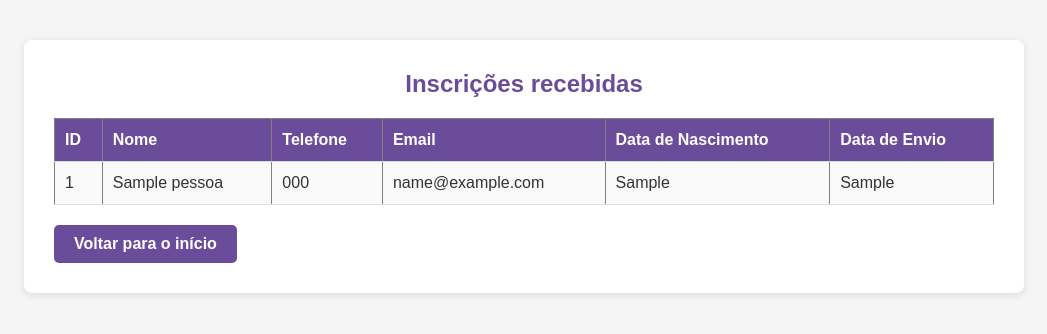
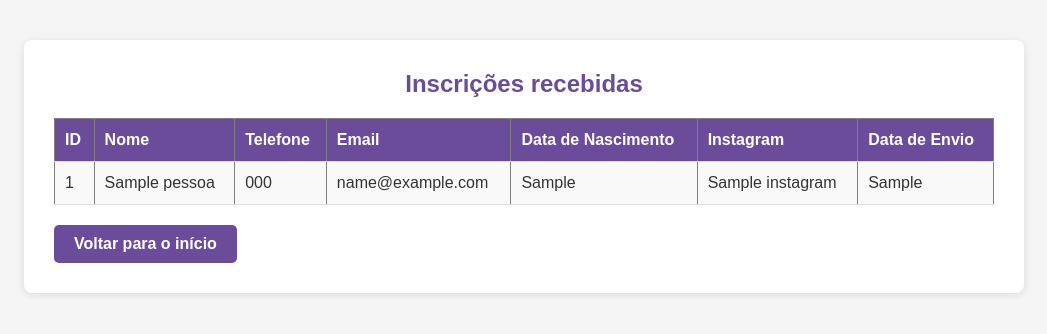
Before and after one commit to rigopedro/trabalhowebIII, a Flask app: template templates/admin.html in a window 1280 px wide. Shown: the top 334 px of the page, without its empty margins (116-1163 px from the left). Run offline with Flask 3, Linux system fonts and the light colour scheme; the template is opened without the code that fills it: most values are stand-ins (such as "Sample title", 1, 10 or a date in 2020).

Commit message:
feat: adiciona campo instagram no formulário, bd e email

```diff
--- a/templates/admin.html
+++ b/templates/admin.html
@@ -17,6 +17,7 @@
                     <th>Telefone</th>
                     <th>Email</th>
                     <th>Data de Nascimento</th>
+                    <th>Instagram</th>
                     <th>Data de Envio</th>
                 </tr>
                 {% for pessoa in inscritos %}
@@ -26,6 +27,7 @@
                     <td>{{ pessoa.telefone }}</td>
                     <td>{{ pessoa.email }}</td>
                     <td>{{ pessoa.data_nascimento }}</td>
+                    <td>{{ pessoa.instagram }}</td>
                     <td>{{ pessoa.data_envio }}</td>
                 </tr>
                 {% endfor %}
```
